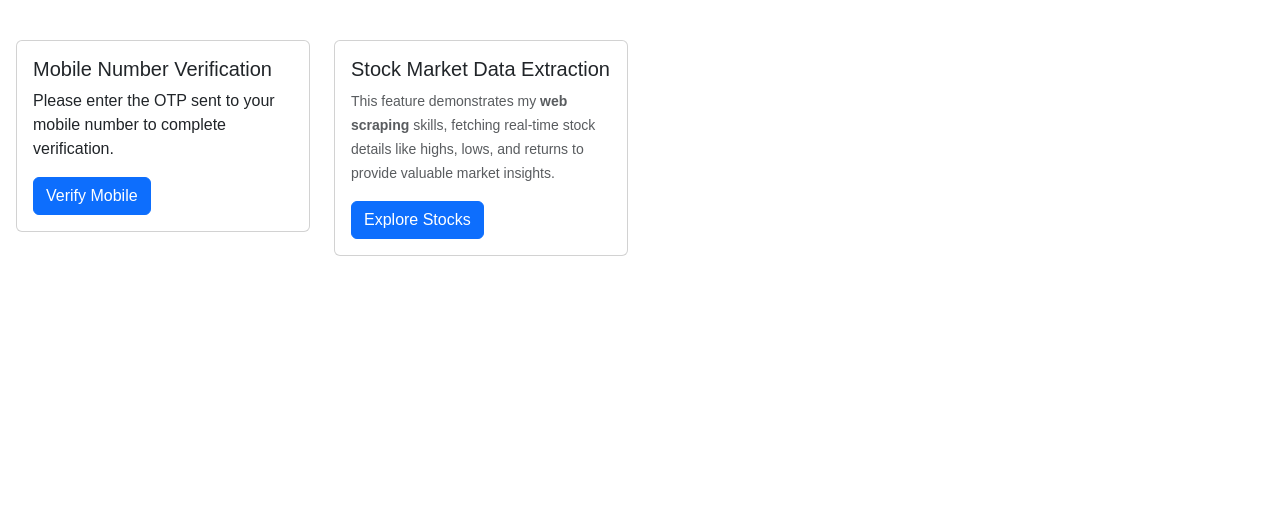
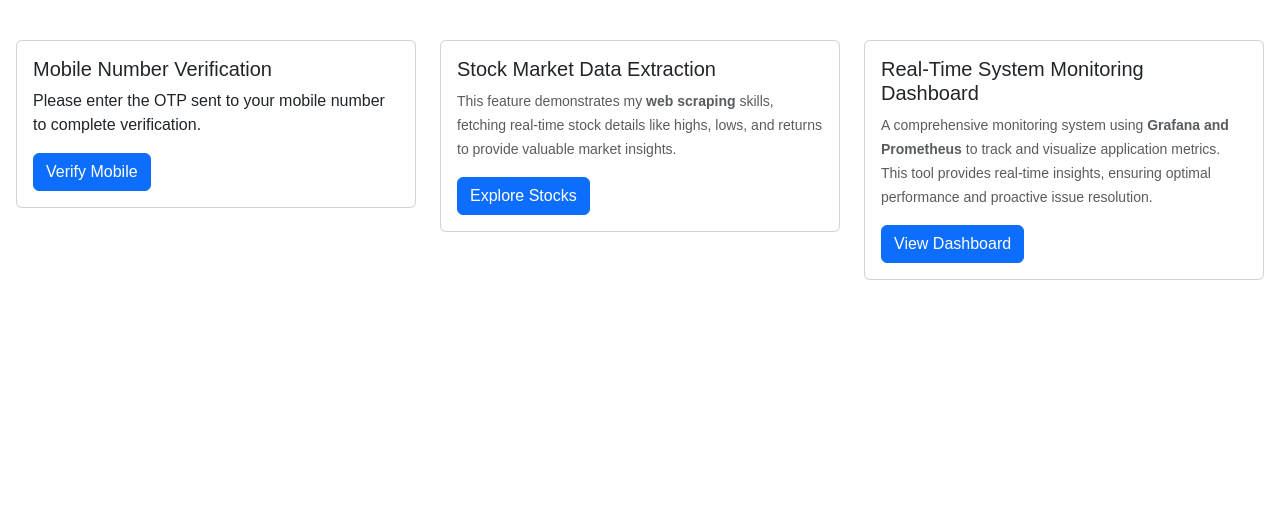
Before and after one commit to Ardhendu100/django-showcase, a Django app: page / in a window 1280 px wide. Shown: the part 56-576 px from the top of the page. Run offline with Django 5.2, Linux system fonts and the light colour scheme; the visitor is signed in with stand-in values (Sample User, id 1); some libraries are stand-ins or nearby versions.

Commit message:
front end update

```diff
--- a/showcase/main/views.py
+++ b/showcase/main/views.py
@@ -25,7 +25,10 @@ client = OpenAI(api_key=settings.OPENAI_API_KEY)
 def homepage(request):
 
     if request.user.is_authenticated:
-        return render(request, 'main/home.html')
+        context = {
+        'grafana_url': settings.GRAFANA_URL,
+        }
+        return render(request, 'main/home.html', context)
     else:
         return render(request, 'main/auth/login.html')
 
--- a/showcase/showcase/settings.py
+++ b/showcase/showcase/settings.py
@@ -201,3 +201,4 @@ EMAIL_HOST_USER = os.getenv('EMAIL_HOST_USER')
 EMAIL_HOST_PASSWORD = os.getenv('EMAIL_HOST_PASSWORD')
 
 OPENAI_API_KEY = os.getenv('OPENAI_API_KEY')
+GRAFANA_URL = os.getenv('GRAFANA_URL')
--- a/showcase/templates/main/home.html
+++ b/showcase/templates/main/home.html
@@ -9,7 +9,7 @@
   <main>
     <div className="container news-listing-wrapper">
       <div class="row mt-4 p-3">
-        <div class="col-md-3">
+        <div class="col-md-4 mb-3">
           <div class="card">
             <div class="card-body">
               {% comment %} <div className="bg-white rounded-lg shadow-md w-64 hover:shadow-lg transition-shadow cursor-pointer">
@@ -27,12 +27,21 @@
             </div>
           </div>
         </div>
-        <div class="col-md-3">
+        <div class="col-md-4 mb-3">
           <div class="card">
             <div class="card-body">
               <h5 class="card-title">Stock Market Data Extraction</h5>
               <p class="text-muted"><small>This feature demonstrates my <strong>web scraping</strong> skills, fetching real-time stock details like highs, lows, and returns to provide valuable market insights.</small></p>
               <a href="/stocks" class="btn btn-primary">Explore Stocks</a>
+            </div>
+          </div>
+        </div>
+        <div class="col-md-4 mb-3">
+          <div class="card">
+            <div class="card-body">
+              <h5 class="card-title">Real-Time System Monitoring Dashboard</h5>
+              <p class="text-muted"><small>A comprehensive monitoring system using <strong>Grafana and Prometheus</strong> to track and visualize application metrics. This tool provides real-time insights, ensuring optimal performance and proactive issue resolution.</small></p>
+              <a href="{{ grafana_url }}" class="btn btn-primary" target="_blank">View Dashboard</a>
             </div>
           </div>
         </div>
```
